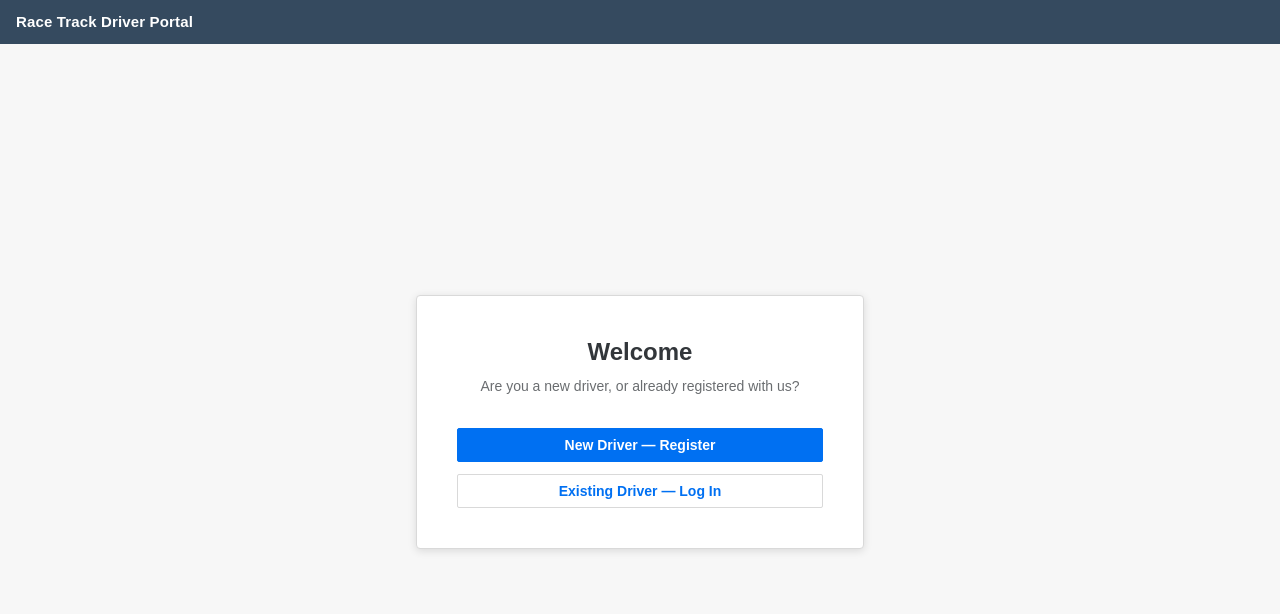
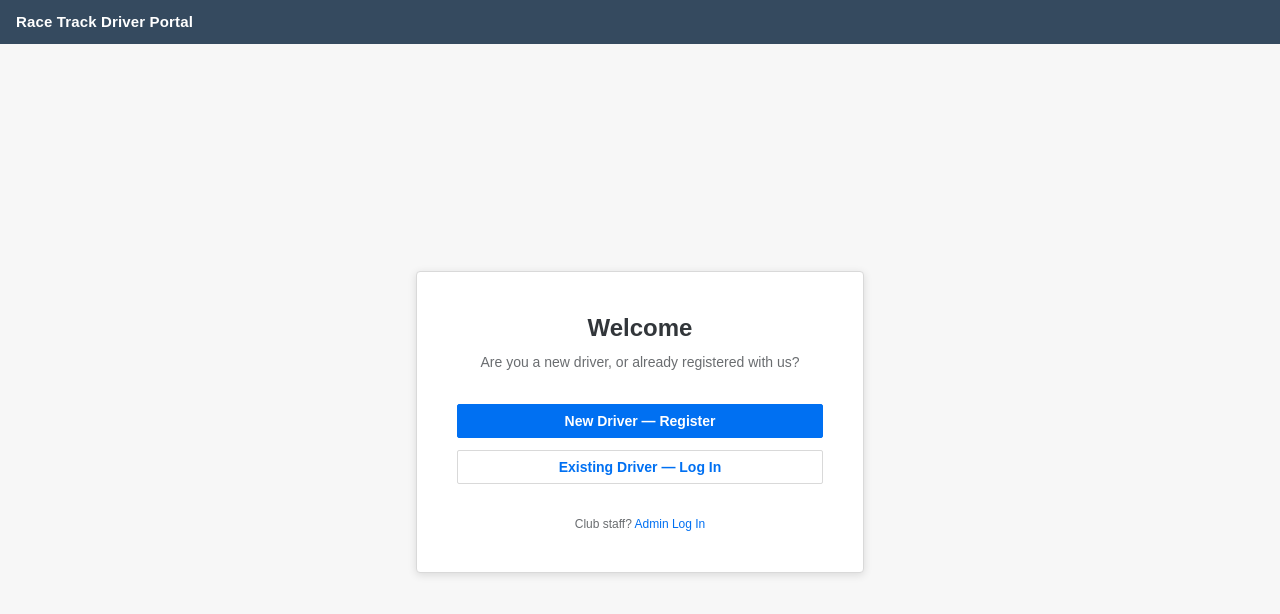
Before and after one commit to dirkvaneeden/wpmc-events, a Next.js app: page / in a window 1280 px wide. Shown: the top 614 px of the page. Built offline with nearby package versions, Linux system fonts and the light colour scheme.

Commit message:
Production Email Domain

```diff
--- a/src/app/api/send-payment-confirmation/route.tsx
+++ b/src/app/api/send-payment-confirmation/route.tsx
@@ -53,7 +53,7 @@ export async function POST(req: NextRequest) {
     `;
 
     const { data, error } = await resend.emails.send({
-      from: 'Western Province Motor Club <onboarding@resend.dev>',
+      from: 'Western Province Motor Club <Mailer@events.slothwp.co.za>',
       to,
       subject: `Payment Confirmed - #${raceNumber} (${driverName})`,
       html,
--- a/src/app/page.tsx
+++ b/src/app/page.tsx
@@ -28,6 +28,12 @@ export default function HomePage() {
               Existing Driver — Log In
             </Link>
           </div>
+          <p className="text-xs text-center text-[var(--fiori-text-subtle)] mt-8">
+            Club staff?{' '}
+            <Link href="/admin/login" className="text-[var(--fiori-action)] hover:underline">
+              Admin Log In
+            </Link>
+          </p>
         </div>
       </div>
     </div>
```
